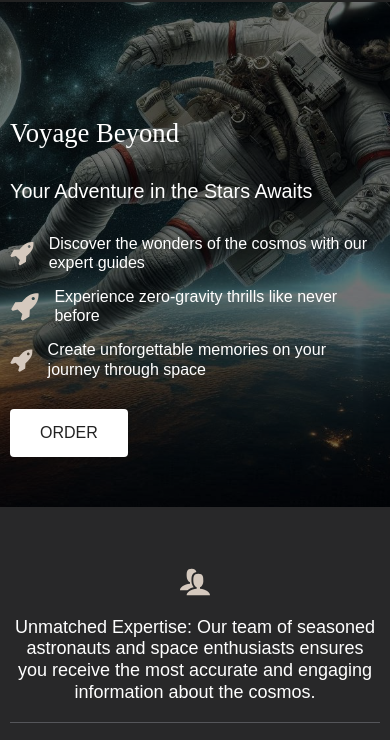
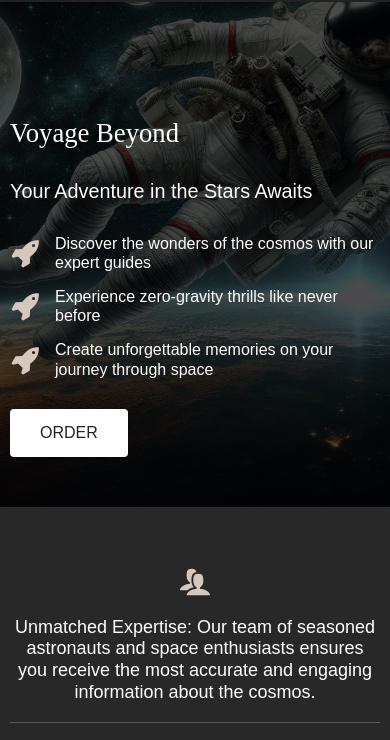
Before and after one commit to Florence100/Space, a plain HTML site: page index.html in a window 390 px wide. Shown: the part 82-822 px from the top of the page. Drawn offline with Linux system fonts and the light colour scheme.

Commit message:
Minor layout adjustments

```diff
--- a/styles.css
+++ b/styles.css
@@ -338,7 +338,6 @@ header .align-switch {
 
 .logo img {
     height: 70px;
-    cursor: pointer;
 }
 
 nav {
@@ -446,6 +445,7 @@ nav a:hover {
 .banner .icon {
     width: 40px;
     height: 40px;
+    min-width: 40px;
 }
 
 .banner button {
@@ -482,7 +482,7 @@ nav a:hover {
         content: '';
         width: 100%;
         height: 100%;
-        background-color: rgba(0, 0, 0, 0.55);
+        background-color: rgba(0, 0, 0, 0.7);
         position: absolute;
         top: 0;
         left: 0;
@@ -499,6 +499,7 @@ nav a:hover {
     .banner .icon {
         width: 35px;
         height: 35px;
+        min-width: 35px;
     }
 
     .banner button {
@@ -531,6 +532,7 @@ nav a:hover {
     .banner .icon {
         width: 30px;
         height: 30px;
+        min-width: 30px;
     }
 
     .banner button {
```
